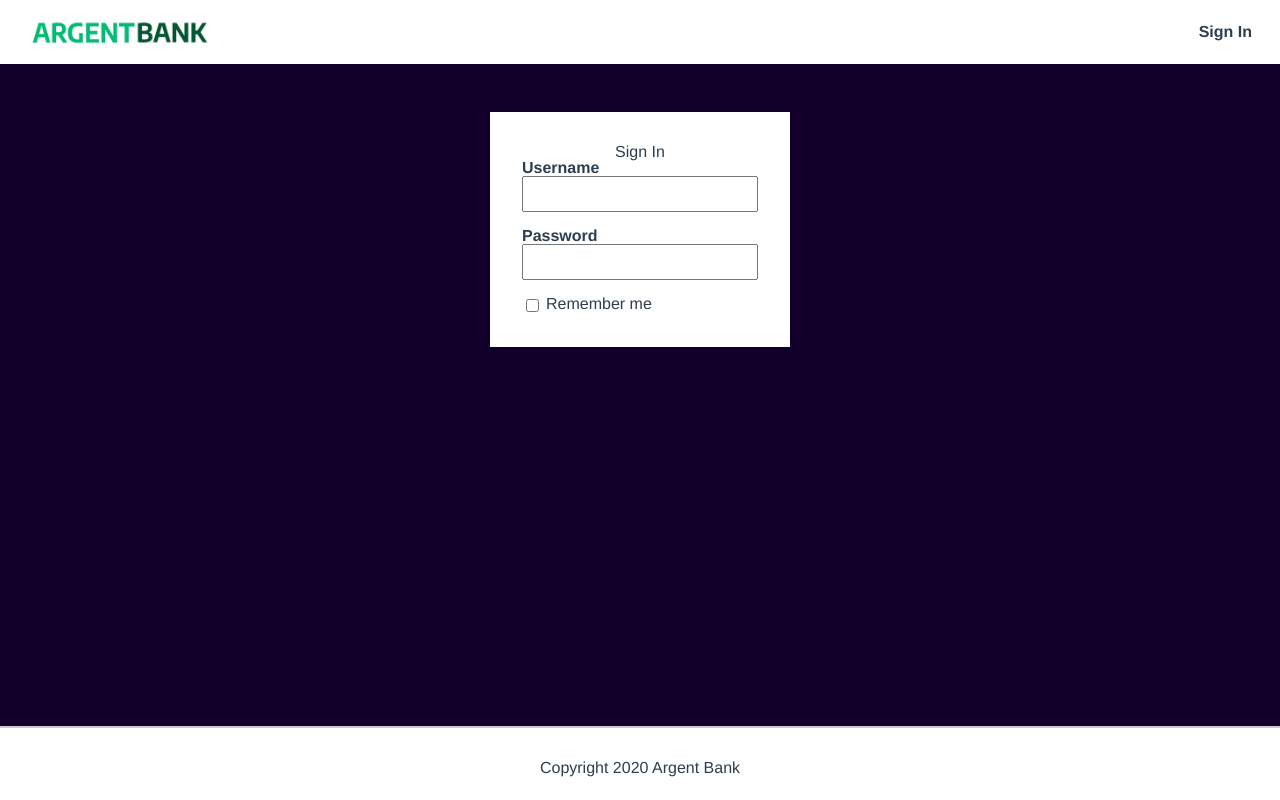
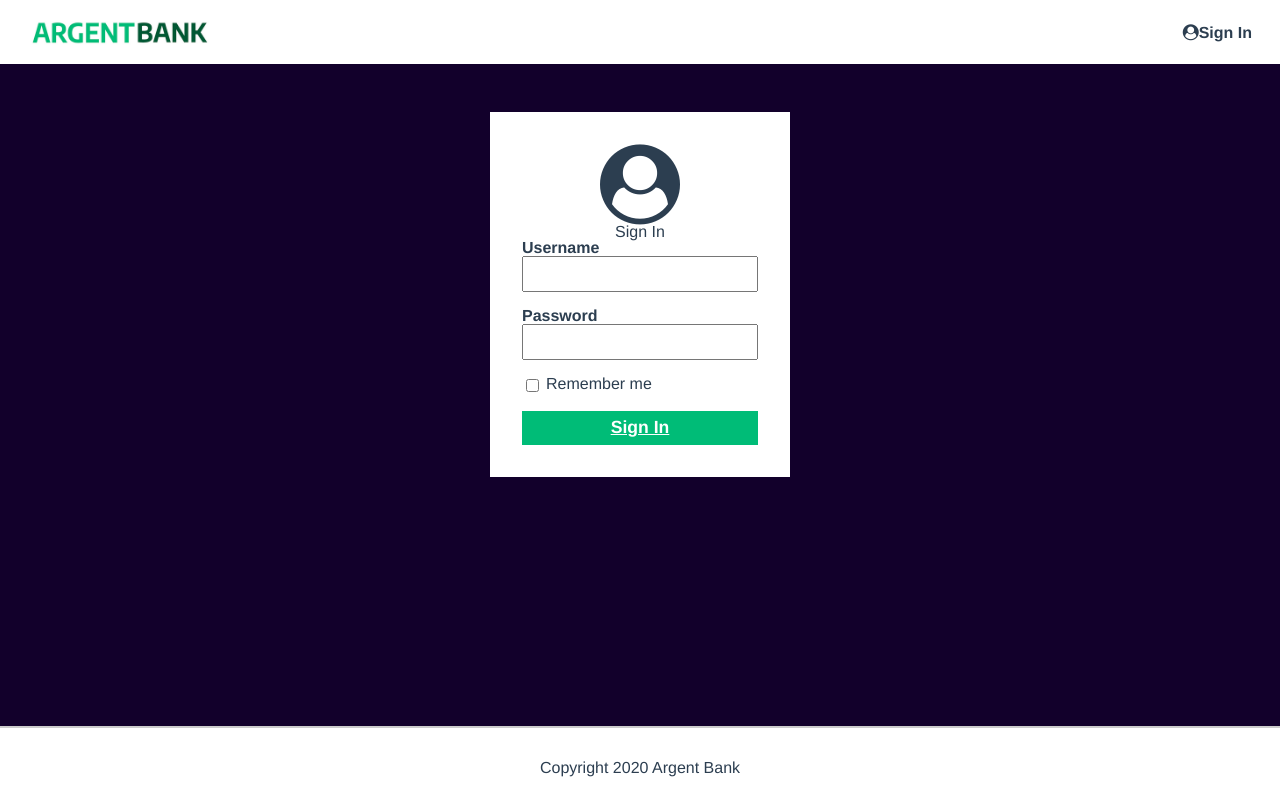
Before and after one commit to sebaseg-dev/oc_p13_argentbank, a React (Vite) app in the folder vite-project/: page /login in a window 1280 px wide. Built offline with nearby package versions, Linux system fonts and the light colour scheme.

Commit message:
configuring redux store testing store connexion: - on logging page, Sign in changes the store to connected = true (don't forget to test it before toggling!) - in the header component, Sign out changes the store to connected = false

```diff
--- a/vite-project/index.html
+++ b/vite-project/index.html
@@ -3,6 +3,10 @@
 <head>
   <meta charset="UTF-8" />
   <link rel="icon" type="image/svg+xml" href="/assets/argentBankFavicon.webp" />
+  <link
+          rel="stylesheet"
+          href="https://stackpath.bootstrapcdn.com/font-awesome/4.7.0/css/font-awesome.min.css"
+  />
   <meta name="viewport" content="width=device-width, initial-scale=1.0" />
   <title>Argent Bank</title>
 </head>
--- a/vite-project/package.json
+++ b/vite-project/package.json
@@ -10,8 +10,10 @@
     "preview": "vite preview"
   },
   "dependencies": {
+    "@reduxjs/toolkit": "^2.8.2",
     "react": "^19.1.0",
     "react-dom": "^19.1.0",
+    "react-redux": "^9.2.0",
     "sass": "^1.89.2"
   },
   "devDependencies": {
--- a/vite-project/src/components/Header.jsx
+++ b/vite-project/src/components/Header.jsx
@@ -1,6 +1,13 @@
 import { Link } from 'react-router'
+import { useDispatch, useSelector } from 'react-redux'
+import { toggleConnected } from '../redux.js'
 
 export default function Header() {
+  const userLogin = useSelector(state => state.userLogin)
+  console.log(userLogin)
+
+  const dispatch = useDispatch()
+
   return <>
     <nav className="main-nav">
       <Link className="main-nav-logo" to="/">
@@ -12,10 +19,14 @@ export default function Header() {
         <h1 className="sr-only">Argent Bank</h1>
       </Link>
       <div>
-        <Link className="main-nav-item" to="/login">
-          <i className="fa fa-user-circle"></i>
-          Sign In
-        </Link>
+        {userLogin.connected ?
+          <Link className="main-nav-item" to="/" onClick={() => {dispatch(toggleConnected())}}>
+            <i className="fa fa-user-circle"></i>Sign Out
+          </Link> :
+          <Link className="main-nav-item" to="/login">
+            <i className="fa fa-user-circle"></i>Sign In
+          </Link>
+        }
       </div>
     </nav>
   </>
--- a/vite-project/src/main.jsx
+++ b/vite-project/src/main.jsx
@@ -3,9 +3,13 @@ import { createRoot } from 'react-dom/client'
 import { RouterProvider } from 'react-router/dom'
 import { router } from './router.jsx'
 import './styles/main.css'
+import { Provider } from 'react-redux'
+import { store } from './redux'
 
 createRoot(document.getElementById('root')).render(
   <StrictMode>
-    <RouterProvider router={router} />
+    <Provider store={store}>
+      <RouterProvider router={router} />
+    </Provider>
   </StrictMode>,
 )
--- a/vite-project/src/pages/Login.jsx
+++ b/vite-project/src/pages/Login.jsx
@@ -1,8 +1,13 @@
 import Header from '../components/Header.jsx'
 import Footer from '../components/Footer.jsx'
+import { Link } from 'react-router'
+import { useDispatch } from 'react-redux'
+import { toggleConnected } from '../redux.js'
 
 export default function Login () {
   document.title = 'Argent Bank - Login Page'
+
+  const dispatch = useDispatch()
 
   return <>
     <Header/>
@@ -27,7 +32,7 @@ export default function Login () {
           >
           </div>
           {/*PLACEHOLDER DUE TO STATIC SITE*/}
-          {/*<a href="./user.html" className="sign-in-button">Sign In</a>*/}
+          <Link to="/profile" className="sign-in-button" onClick={() => {dispatch(toggleConnected())}}>Sign In</Link>
           {/*SHOULD BE THE BUTTON BELOW*/}
           {/*<button className="sign-in-button">Sign In</button>*/}
 
--- /dev/null
+++ b/vite-project/src/redux.js
@@ -0,0 +1,30 @@
+import { configureStore, createSlice } from '@reduxjs/toolkit'
+
+const initialState = {
+  connected: false,
+  token: '',
+  user: {
+    // id: undefined,
+    // email: '',
+    firstName: '',
+    lastName: '',
+  }
+}
+
+const userLoginSlice = createSlice({
+  name: "userLogin",
+  initialState: initialState,
+  reducers: {
+    toggleConnected: (state, action) => {
+      state.connected = !state.connected;
+    }
+  },
+})
+
+export const store = configureStore({
+  reducer: {
+    userLogin: userLoginSlice.reducer
+  }
+})
+
+export const { toggleConnected  } = userLoginSlice.actions;
```
Also changed, not shown: 1 other file (tests, documents, lock files or other folders).
